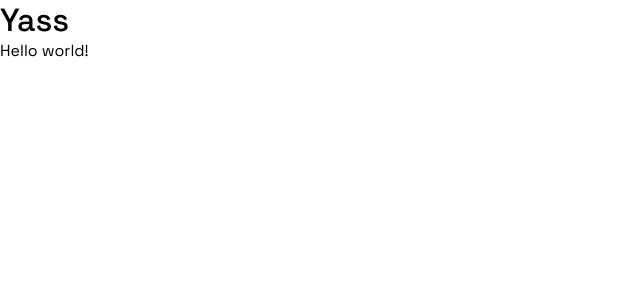
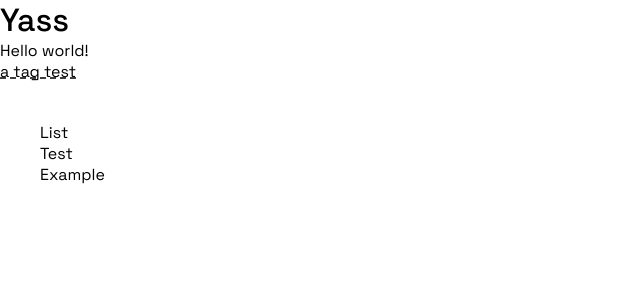
Before and after one commit to eg-2022/yass, a Vue app: page / in a window 1280 px wide. Before the commit this address had no page. Shown: the top 300 px of the page, without its empty margins (0-640 px from the left). Built offline with nearby package versions, Linux system fonts and the light colour scheme; the HTML template or start-up script is replaced by a standard one.

Commit message:
ADD: Placeholder App.vue

```diff
--- a/src/App.vue
+++ b/src/App.vue
@@ -3,6 +3,18 @@
 <template>
   <h1>Yass</h1>
   <p>Hello world!</p>
+  <a href="#">a tag test</a>
+  <div class="box">
+    <ol>
+      <li>List</li>
+      <li>Test</li>
+      <li>Example</li>
+    </ol>
+  </div>
 </template>
 
-<style scoped></style>
+<style scoped>
+.box {
+  margin: 2.5rem;
+}
+</style>
```
